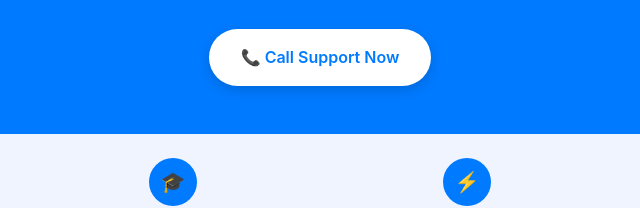
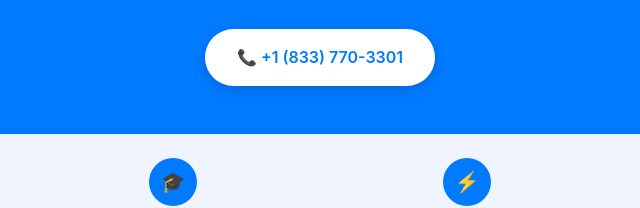
Before and after one commit to 5444su/Contactiphone, a plain HTML site: page index.html in a window 1280 px wide. Shown: the part 334-542 px from the top of the page, 320-960 px from the left. Drawn offline with Linux system fonts and the light colour scheme.

Commit message:
Update index.html

```diff
--- a/index.html
+++ b/index.html
@@ -551,7 +551,7 @@
             <h1 class="hero-title">Get help with your Apple device</h1>
             <p class="hero-subtitle">Having trouble with your iPhone, iCloud, Mac, or any Apple device? Don’t worry! Here's how you can quickly and easily contact Apple Support</p>
             <a href="tel:+18337703301" class="hero-cta">
-                📞 Call Support Now
+                📞 +1 (833) 770-3301
             </a>
         </div>
     </section>
```
